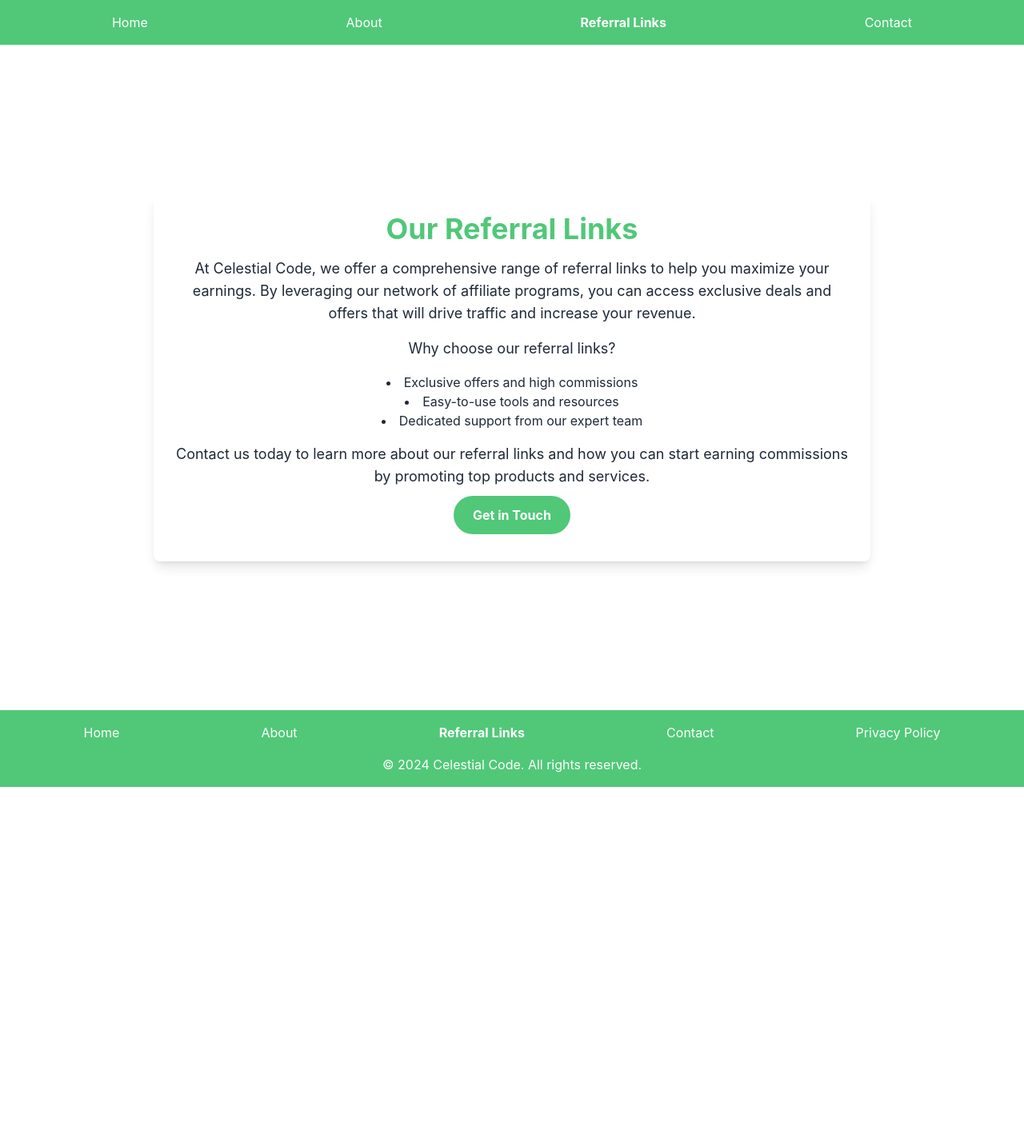
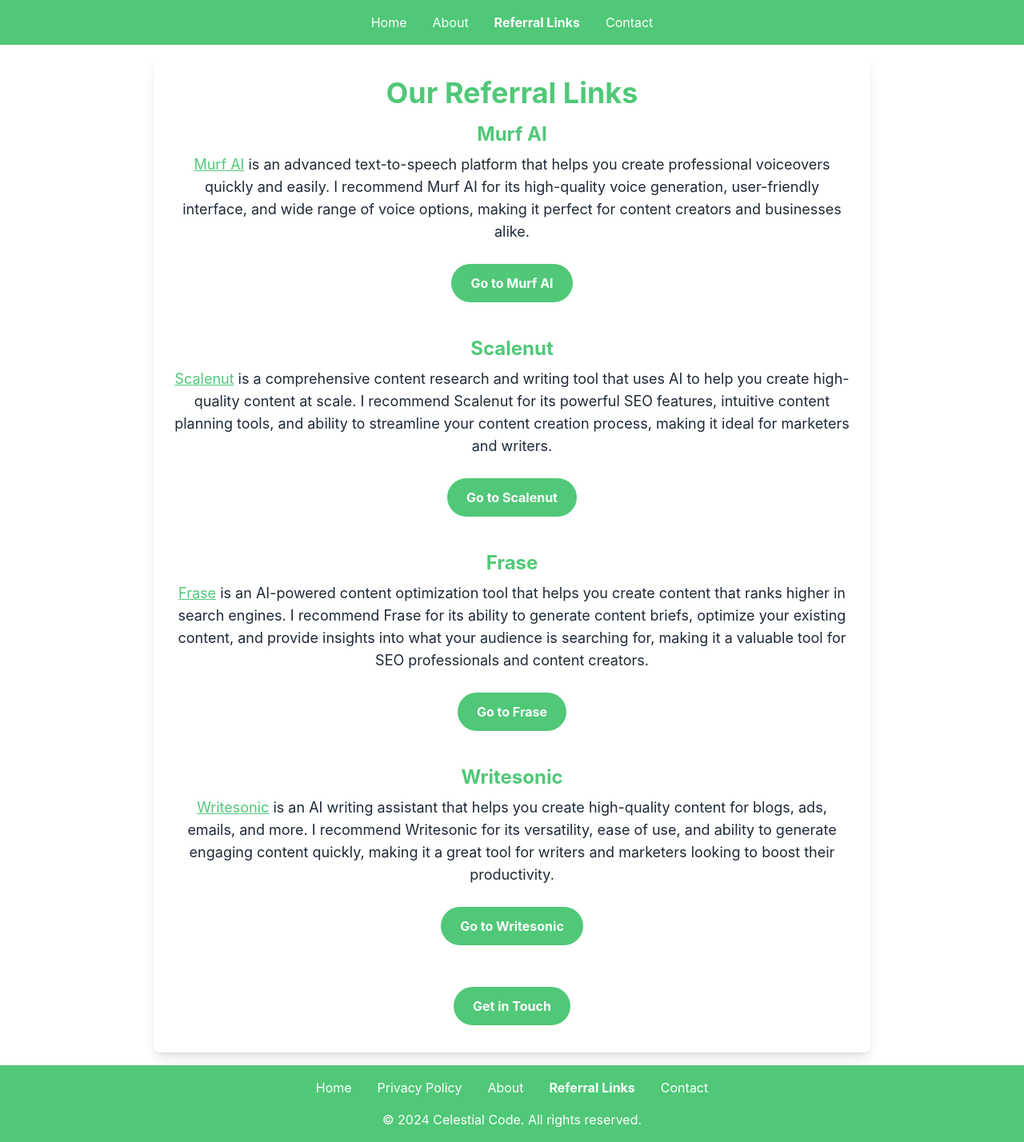
Before and after one commit to BryanHankins/CelestialCode, a React (Create React App) app: page /referral-links in a window 1280 px wide. Shown: the whole page at 80% size. Before the commit the page ends 984 px from the top, so only its background shows below. Built offline with nearby package versions, Linux system fonts and the light colour scheme.

Commit message:
1.03 version

```diff
--- a/src/components/Footer.tsx
+++ b/src/components/Footer.tsx
@@ -4,59 +4,59 @@
 const Footer: React.FC = () => {
   return (
     <footer className="bg-emerald p-4">
-      <ul className="flex justify-around">
-        <li>
+      <div className="flex flex-wrap justify-center">
+        <div className="w-full sm:w-auto flex justify-center mb-4 sm:mb-0">
           <NavLink
             to="/"
             className={({ isActive }) =>
-              isActive ? 'text-white font-bold' : 'text-white hover:text-gray-300'
+              isActive ? 'text-white font-bold mx-4' : 'text-white hover:text-gray-300 mx-4'
             }
             end
           >
             Home
           </NavLink>
-        </li>
-        <li>
+        </div>
+        <div className="w-full sm:w-auto flex justify-center mb-4 sm:mb-0">
+          <NavLink
+            to="/privacy-policy"
+            className={({ isActive }) =>
+              isActive ? 'text-white font-bold mx-4' : 'text-white hover:text-gray-300 mx-4'
+            }
+          >
+            Privacy Policy
+          </NavLink>
+        </div>
+        <div className="w-full sm:w-auto flex justify-center mb-4 sm:mb-0">
           <NavLink
             to="/about"
             className={({ isActive }) =>
-              isActive ? 'text-white font-bold' : 'text-white hover:text-gray-300'
+              isActive ? 'text-white font-bold mx-4' : 'text-white hover:text-gray-300 mx-4'
             }
           >
             About
           </NavLink>
-        </li>
-        <li>
+        </div>
+        <div className="w-full sm:w-auto flex justify-center mb-4 sm:mb-0">
           <NavLink
             to="/referral-links"
             className={({ isActive }) =>
-              isActive ? 'text-white font-bold' : 'text-white hover:text-gray-300'
+              isActive ? 'text-white font-bold mx-4' : 'text-white hover:text-gray-300 mx-4'
             }
           >
             Referral Links
           </NavLink>
-        </li>
-        <li>
+        </div>
+        <div className="w-full sm:w-auto flex justify-center">
           <NavLink
             to="/contact"
             className={({ isActive }) =>
-              isActive ? 'text-white font-bold' : 'text-white hover:text-gray-300'
+              isActive ? 'text-white font-bold mx-4' : 'text-white hover:text-gray-300 mx-4'
             }
           >
             Contact
           </NavLink>
-        </li>
-        <li>
-          <NavLink
-            to="/privacy-policy"
-            className={({ isActive }) =>
-              isActive ? 'text-white font-bold' : 'text-white hover:text-gray-300'
-            }
-          >
-            Privacy Policy
-          </NavLink>
-        </li>
-      </ul>
+        </div>
+      </div>
       <p className="text-center text-white mt-4">&copy; 2024 Celestial Code. All rights reserved.</p>
     </footer>
   );
--- a/src/components/Navbar.tsx
+++ b/src/components/Navbar.tsx
@@ -4,50 +4,49 @@
 const Navbar: React.FC = () => {
   return (
     <nav className="bg-emerald p-4">
-      <ul className="flex justify-around">
-        <li>
+      <div className="flex flex-wrap justify-center">
+        <div className="w-full sm:w-auto flex justify-center mb-4 sm:mb-0">
           <NavLink
             to="/"
             className={({ isActive }) =>
-              isActive ? 'text-white font-bold' : 'text-white hover:text-gray-300'
+              isActive ? 'text-white font-bold mx-4' : 'text-white hover:text-gray-300 mx-4'
             }
             end
           >
             Home
           </NavLink>
-        </li>
-        <li>
+        </div>
+        <div className="w-full sm:w-auto flex justify-center mb-4 sm:mb-0">
           <NavLink
             to="/about"
             className={({ isActive }) =>
-              isActive ? 'text-white font-bold' : 'text-white hover:text-gray-300'
+              isActive ? 'text-white font-bold mx-4' : 'text-white hover:text-gray-300 mx-4'
             }
           >
             About
           </NavLink>
-        </li>
-        <li>
+        </div>
+        <div className="w-full sm:w-auto flex justify-center mb-4 sm:mb-0">
           <NavLink
             to="/referral-links"
             className={({ isActive }) =>
-              isActive ? 'text-white font-bold' : 'text-white hover:text-gray-300'
+              isActive ? 'text-white font-bold mx-4' : 'text-white hover:text-gray-300 mx-4'
             }
           >
             Referral Links
           </NavLink>
-        </li>
-        <li>
+        </div>
+        <div className="w-full sm:w-auto flex justify-center">
           <NavLink
             to="/contact"
             className={({ isActive }) =>
-              isActive ? 'text-white font-bold' : 'text-white hover:text-gray-300'
+              isActive ? 'text-white font-bold mx-4' : 'text-white hover:text-gray-300 mx-4'
             }
           >
             Contact
           </NavLink>
-        </li>
-
-      </ul>
+        </div>
+      </div>
     </nav>
   );
 };
--- a/src/pages/ReferralLinks.tsx
+++ b/src/pages/ReferralLinks.tsx
@@ -1,29 +1,60 @@
 import React from 'react';
-import { useNavigate } from 'react-router-dom';
 
 const ReferralLinks: React.FC = () => {
-  const navigate = useNavigate();
-
   return (
     <div className="min-h-screen flex items-center justify-center bg-white text-emerald">
       <div className="max-w-4xl mx-auto p-6 bg-white rounded-lg shadow-lg text-center">
         <h1 className="text-4xl font-bold mb-4 text-emerald">Our Referral Links</h1>
-        <p className="text-lg mb-4 text-gray-800">
-          At Celestial Code, we offer a comprehensive range of referral links to help you maximize your earnings. By leveraging our network of affiliate programs, you can access exclusive deals and offers that will drive traffic and increase your revenue.
-        </p>
-        <p className="text-lg mb-4 text-gray-800">
-          Why choose our referral links?
-        </p>
-        <ul className="list-disc list-inside mb-4 text-gray-800">
-          <li>Exclusive offers and high commissions</li>
-          <li>Easy-to-use tools and resources</li>
-          <li>Dedicated support from our expert team</li>
-        </ul>
-        <p className="text-lg text-gray-800">
-          Contact us today to learn more about our referral links and how you can start earning commissions by promoting top products and services.
-        </p>
+        <div className="mb-8">
+          <h2 className="text-2xl font-bold mb-2 text-emerald">Murf AI</h2>
+          <p className="text-lg mb-4 text-gray-800">
+            <a href="https://get.murf.ai/l4qd1k9xg8l4" className="text-emerald underline">Murf AI</a> is an advanced text-to-speech platform that helps you create professional voiceovers quickly and easily. I recommend Murf AI for its high-quality voice generation, user-friendly interface, and wide range of voice options, making it perfect for content creators and businesses alike.
+          </p>
+          <button
+            onClick={() => window.location.href = 'https://get.murf.ai/l4qd1k9xg8l4'}
+            className="bg-emerald hover:bg-dark-emerald text-white font-bold py-3 px-6 rounded-full transition duration-300 my-2.5 mx-1.25"
+          >
+            Go to Murf AI
+          </button>
+        </div>
+        <div className="mb-8">
+          <h2 className="text-2xl font-bold mb-2 text-emerald">Scalenut</h2>
+          <p className="text-lg mb-4 text-gray-800">
+            <a href="https://www.scalenut.com/?fpr=bryan32" className="text-emerald underline">Scalenut</a> is a comprehensive content research and writing tool that uses AI to help you create high-quality content at scale. I recommend Scalenut for its powerful SEO features, intuitive content planning tools, and ability to streamline your content creation process, making it ideal for marketers and writers.
+          </p>
+          <button
+            onClick={() => window.location.href = 'https://www.scalenut.com/?fpr=bryan32'}
+            className="bg-emerald hover:bg-dark-emerald text-white font-bold py-3 px-6 rounded-full transition duration-300 my-2.5 mx-1.25"
+          >
+            Go to Scalenut
+          </button>
+        </div>
+        <div className="mb-8">
+          <h2 className="text-2xl font-bold mb-2 text-emerald">Frase</h2>
+          <p className="text-lg mb-4 text-gray-800">
+            <a href="https://www.frase.io/?via=bryan79" className="text-emerald underline">Frase</a> is an AI-powered content optimization tool that helps you create content that ranks higher in search engines. I recommend Frase for its ability to generate content briefs, optimize your existing content, and provide insights into what your audience is searching for, making it a valuable tool for SEO professionals and content creators.
+          </p>
+          <button
+            onClick={() => window.location.href = 'https://www.frase.io/?via=bryan79'}
+            className="bg-emerald hover:bg-dark-emerald text-white font-bold py-3 px-6 rounded-full transition duration-300 my-2.5 mx-1.25"
+          >
+            Go to Frase
+          </button>
+        </div>
+        <div className="mb-8">
+          <h2 className="text-2xl font-bold mb-2 text-emerald">Writesonic</h2>
+          <p className="text-lg mb-4 text-gray-800">
+            <a href="https://writesonic.com?fpr=bryan29" className="text-emerald underline">Writesonic</a> is an AI writing assistant that helps you create high-quality content for blogs, ads, emails, and more. I recommend Writesonic for its versatility, ease of use, and ability to generate engaging content quickly, making it a great tool for writers and marketers looking to boost their productivity.
+          </p>
+          <button
+            onClick={() => window.location.href = 'https://writesonic.com?fpr=bryan29'}
+            className="bg-emerald hover:bg-dark-emerald text-white font-bold py-3 px-6 rounded-full transition duration-300 my-2.5 mx-1.25"
+          >
+            Go to Writesonic
+          </button>
+        </div>
         <button
-          onClick={() => navigate('/contact')}
+          onClick={() => window.location.href = '/contact'}
           className="bg-emerald hover:bg-dark-emerald text-white font-bold py-3 px-6 rounded-full transition duration-300 my-2.5 mx-1.25"
         >
           Get in Touch
```
